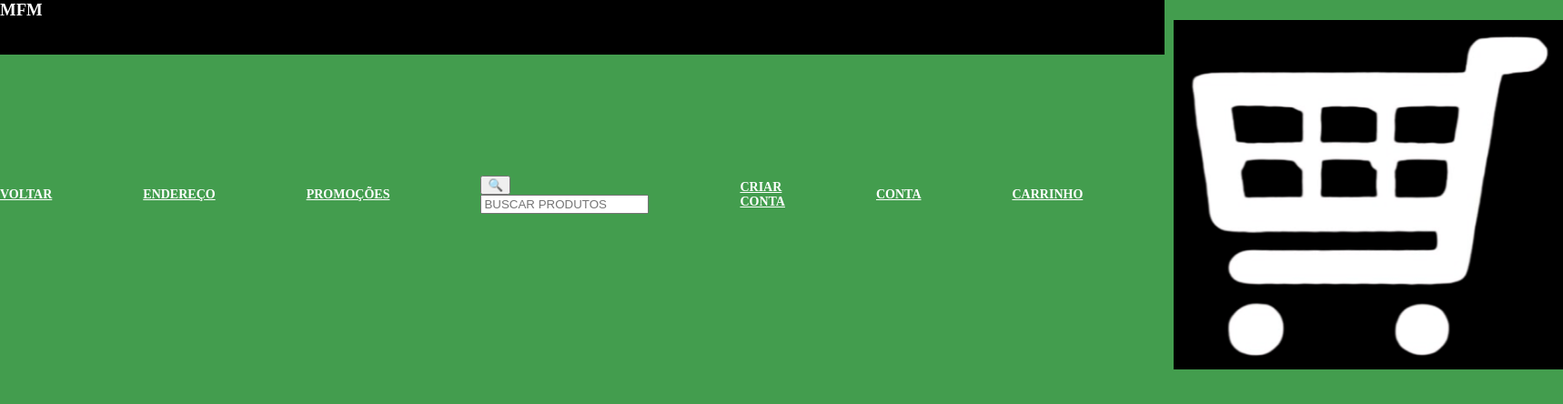
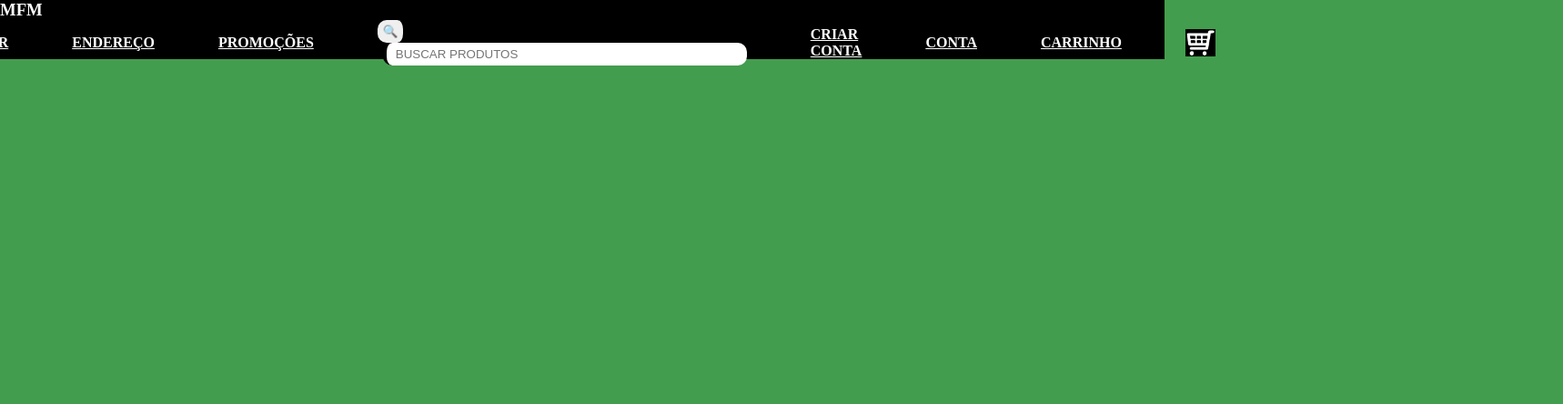
Before and after one commit to guilhercaco/projeto, a React (Vite) app in the folder projeto.jv/index/: page / in a window 1280 px wide. Shown: the top 444 px of the page at 91% size, 1718 px wide, since content can reach past the window. Built offline with nearby package versions, Linux system fonts and the light colour scheme.

Commit message:
Update styles in index.css for layout adjustments
Increased logo height and adjusted styles for 'informacao', 'barra-pesquisa', and 'propaganda' classes.

```diff
--- a/projeto.jv/index/src/index.css
+++ b/projeto.jv/index/src/index.css
@@ -11,19 +11,51 @@ body{
   background-color: black;
   color: #fff;
   margin: 0;
-  height: 60px;
+  height: 65px;
 }
 .logo h3{
   display: flex;
 }
 .informacao{
-  align-items: center;
-  flex-direction: row;
-  display: flex;
-  gap: 100px;
+    justify-content: center;
+    align-items: center;
+    flex-direction: row;
+    display: flex;
+    gap: 70px;
+
 }
 .informacao a{
   color: #fff;
-  font-size: 14px;
+  font-size: 16px;
   font-weight: 700;
+  cursor:unset;
+
 }
+.informacao img{
+    height: 30px;
+
+}
+.barra-pesquisa input{
+    color: #000000;
+    margin-left: 6px;
+    width: 400px;
+    height: 25px;
+    border: 3px #000;
+    border-left: 4px solid #000;
+    border-radius: 10px;
+    padding: 0 10px;
+
+}
+.barra-pesquisa button{
+    height: 25px;
+    border: 3px #000;
+    border-right: 4px solid #000;
+    border-radius: 10px;
+}
+.propaganda{
+    width: 97%;
+    height: 200px;
+    margin-top: 40px;
+    justify-self:center;
+    background-color: #777777;
+}
```
